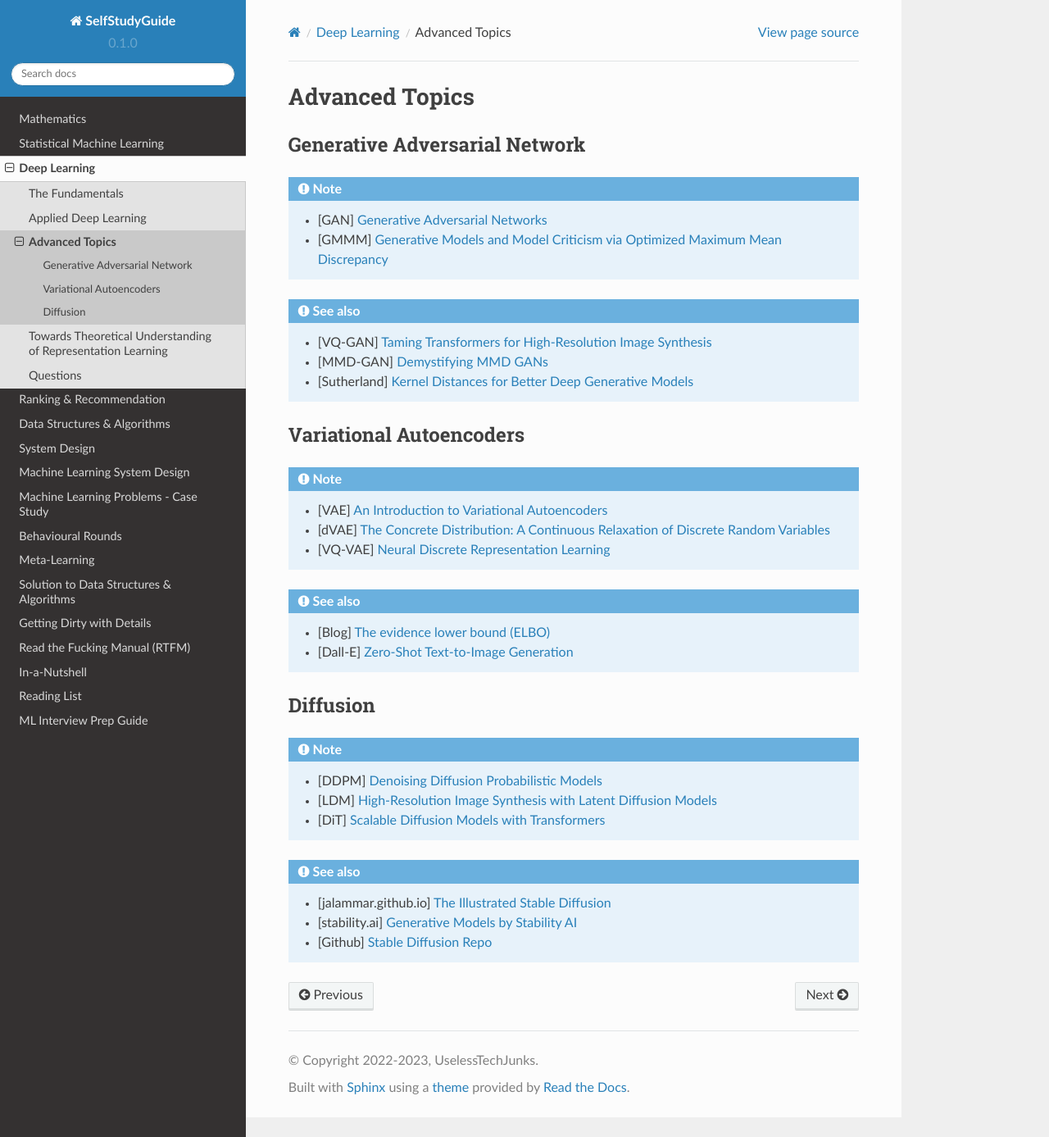
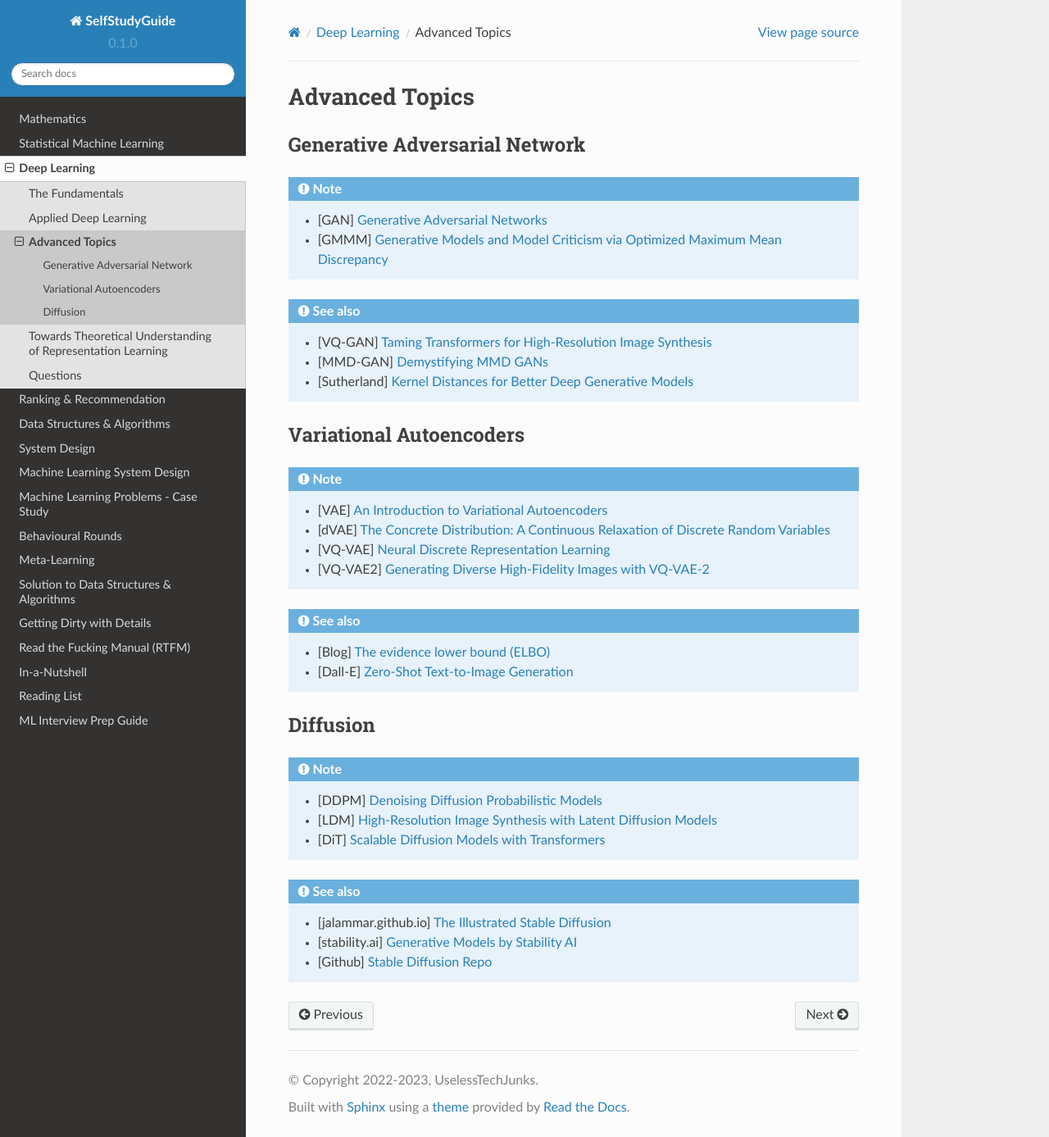
Before and after one commit to uselesstechjunks/leetcode, a Sphinx documentation site: the page built from docs/source/dl/advanced/index.rst, in a window 1280 px wide and 1387 px high. Shown: the whole window at 82% size. Built offline with Sphinx 7.4.7 and the Read the Docs theme 2.0.0, drawn with Linux system fonts in a browser that asks for light colours.

Commit message:
Update index.rst (#240)

```diff
--- a/docs/source/dl/advanced/index.rst
+++ b/docs/source/dl/advanced/index.rst
@@ -21,6 +21,7 @@ Variational Autoencoders
 	* [VAE] `An Introduction to Variational Autoencoders <https://arxiv.org/abs/1906.02691>`_
 	* [dVAE] `The Concrete Distribution: A Continuous Relaxation of Discrete Random Variables <https://arxiv.org/abs/1611.00712>`_
 	* [VQ-VAE] `Neural Discrete Representation Learning <https://arxiv.org/abs/1711.00937>`_
+	* [VQ-VAE2] `Generating Diverse High-Fidelity Images with VQ-VAE-2 <https://arxiv.org/abs/1906.00446>`_
 
 .. seealso::
 	* [Blog] `The evidence lower bound (ELBO) <https://mbernste.github.io/posts/elbo/>`_
```
